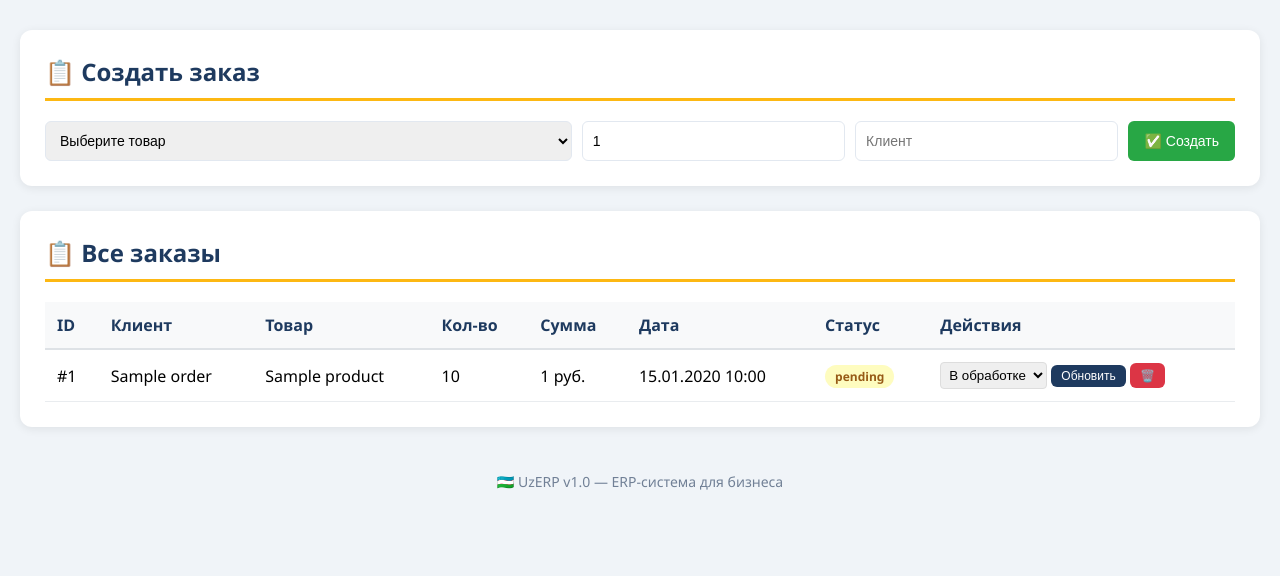
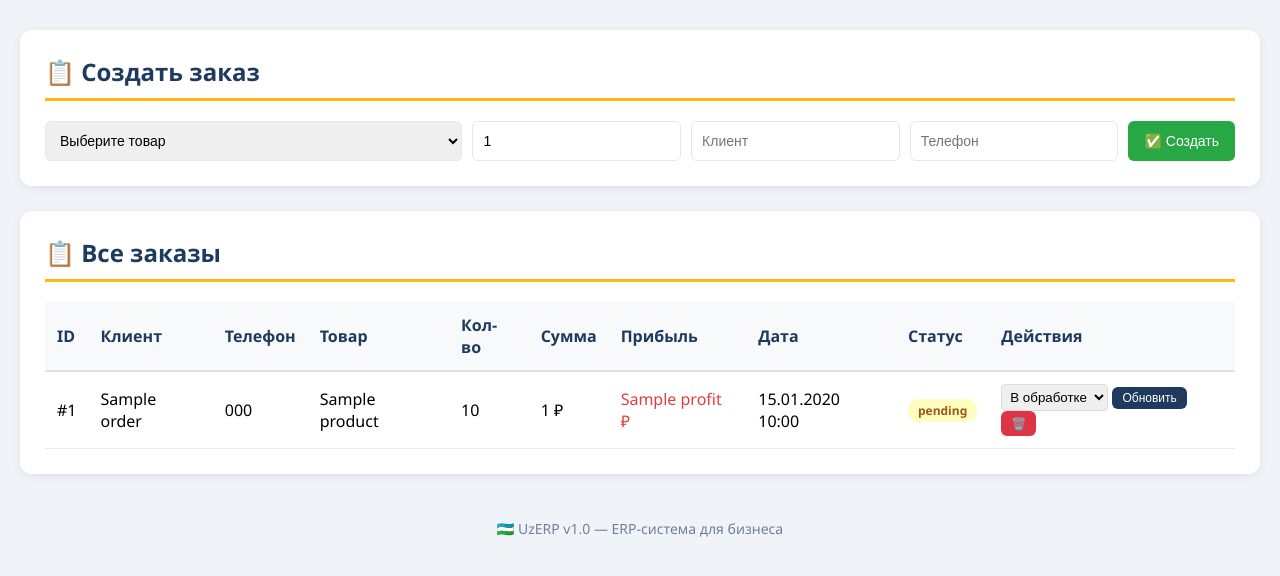
Before and after one commit to visacrypto/erp, a Python web app: template templates/orders.html in a window 1280 px wide. Shown: the part 98-674 px from the top of the page. Run offline with Jinja, Linux system fonts and the light colour scheme; the template is opened without the code that fills it: most values are stand-ins (such as "Sample title", 1, 10 or a date in 2020).

Commit message:
Update orders.html

```diff
--- a/templates/orders.html
+++ b/templates/orders.html
@@ -4,17 +4,18 @@
 <div class="card">
     <h2>📋 Создать заказ</h2>
     <form method="POST" action="/create_order">
-        <div style="display:grid; grid-template-columns: 2fr 1fr 1fr auto; gap:10px;">
+        <div style="display:grid; grid-template-columns: 2fr 1fr 1fr 1fr auto; gap:10px;">
             <select name="product_id" class="form-control" required>
                 <option value="">Выберите товар</option>
                 {% for p in products %}
-                    <option value="{{ p.id }}">{{ p.name }} ({{ p.stock }} шт. — {{ p.price }} руб.)</option>
+                    <option value="{{ p.id }}">{{ p.name }} ({{ p.stock }} шт. — {{ p.price }} ₽)</option>
                 {% else %}
                     <option value="" disabled>Товаров нет</option>
                 {% endfor %}
             </select>
             <input type="number" name="quantity" placeholder="Кол-во *" min="1" value="1" class="form-control" required>
             <input type="text" name="customer_name" placeholder="Клиент" class="form-control">
+            <input type="text" name="customer_phone" placeholder="Телефон" class="form-control">
             <button type="submit" class="btn btn-success">✅ Создать</button>
         </div>
     </form>
@@ -27,9 +28,11 @@
             <tr>
                 <th>ID</th>
                 <th>Клиент</th>
+                <th>Телефон</th>
                 <th>Товар</th>
                 <th>Кол-во</th>
                 <th>Сумма</th>
+                <th>Прибыль</th>
                 <th>Дата</th>
                 <th>Статус</th>
                 <th>Действия</th>
@@ -40,13 +43,17 @@
             <tr>
                 <td>#{{ o.id }}</td>
                 <td>{{ o.customer_name }}</td>
+                <td>{{ o.customer_phone or '-' }}</td>
                 <td>{{ o.product.name }}</td>
                 <td>{{ o.quantity }}</td>
-                <td>{{ o.total_price }} руб.</td>
+                <td>{{ o.total_price }} ₽</td>
+                <td style="color: {% if o.profit > 0 %}#38a169{% else %}#e53e3e{% endif %};">
+                    {{ o.profit }} ₽
+                </td>
                 <td>{{ o.order_date.strftime('%d.%m.%Y %H:%M') }}</td>
                 <td><span class="badge badge-{{ o.status }}">{{ o.status }}</span></td>
                 <td>
-                    <form method="POST" action="/update_order/{{ o.id }}" class="form-inline" style="display:inline;">
+                    <form method="POST" action="/update_order/{{ o.id }}" style="display:inline;">
                         <select name="status" style="padding:4px; border-radius:4px; border:1px solid #ddd;">
                             <option value="pending" {% if o.status=='pending' %}selected{% endif %}>В обработке</option>
                             <option value="processing" {% if o.status=='processing' %}selected{% endif %}>Готовится</option>
@@ -61,7 +68,7 @@
             </tr>
             {% else %}
             <tr>
-                <td colspan="8" style="text-align:center; color:#718096;">📭 Заказов нет</td>
+                <td colspan="10" style="text-align:center; color:#718096;">📭 Заказов нет</td>
             </tr>
             {% endfor %}
         </tbody>
```
